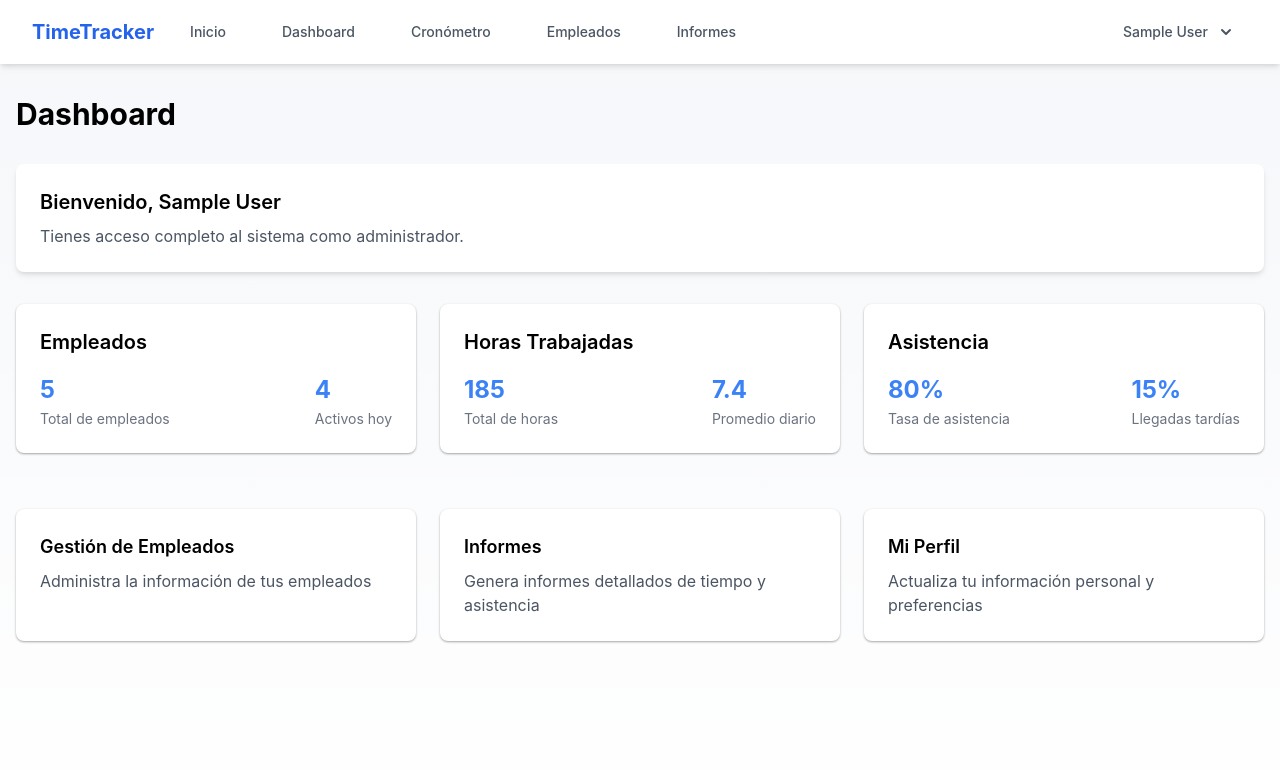
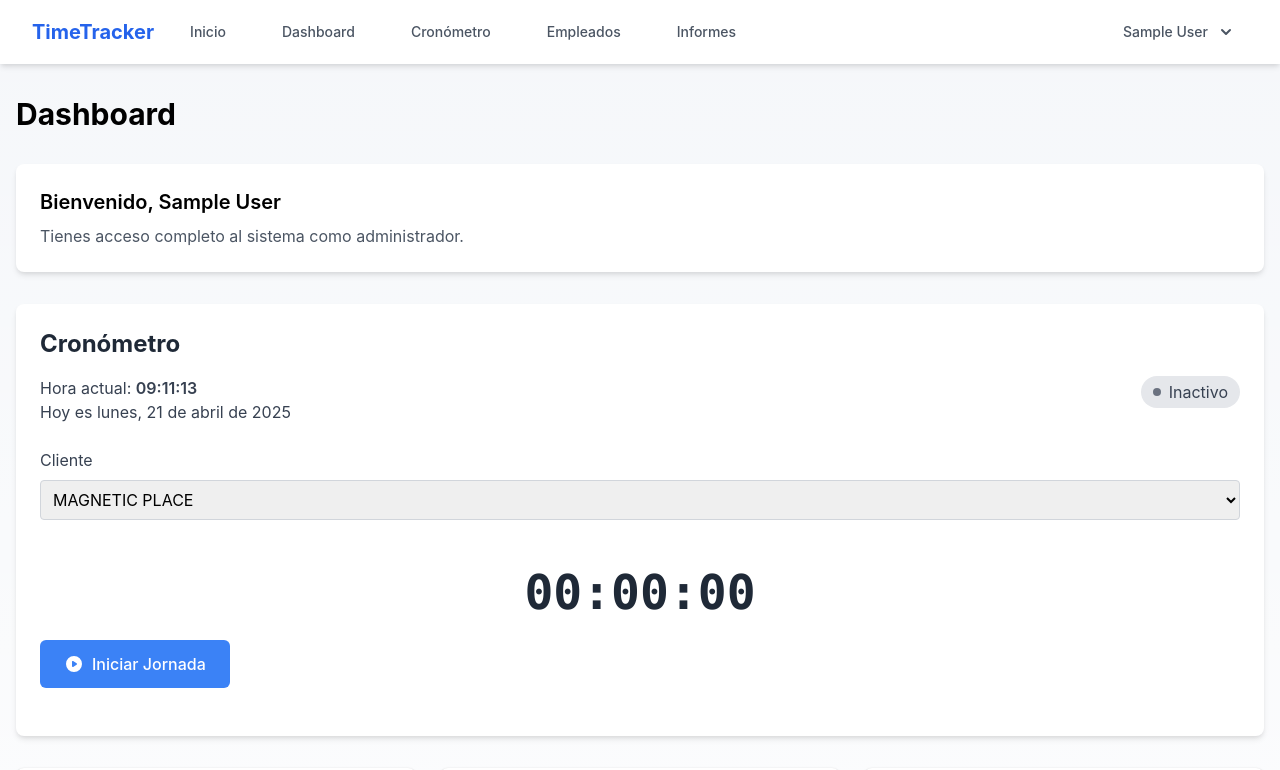
Before and after one commit to diegobarbosa88/timetracker3, a Next.js app: page /dashboard in a window 1280 px wide. Shown: the top 770 px of the page. Built offline with nearby package versions, Linux system fonts and the light colour scheme; sample sign-in values are in the browser's storage.

Commit message:
Add files via upload

```diff
--- a/src/app/dashboard/page.tsx
+++ b/src/app/dashboard/page.tsx
@@ -1,6 +1,6 @@
 'use client';
 
-import React, { useEffect } from 'react';
+import React, { useState, useEffect } from 'react';
 import { useRouter } from 'next/navigation';
 import { useAuth, withAuth } from '../../lib/auth';
 
@@ -8,6 +8,147 @@ import { useAuth, withAuth } from '../../lib/auth';
 function DashboardPage() {
   const { user, isAuthenticated } = useAuth();
   const router = useRouter();
+
+  // Estados para el cronómetro
+  const [currentTime, setCurrentTime] = useState('');
+  const [currentDate, setCurrentDate] = useState('');
+  const [timer, setTimer] = useState('00:00:00');
+  const [isRunning, setIsRunning] = useState(false);
+  const [startTime, setStartTime] = useState(null);
+  const [elapsedTime, setElapsedTime] = useState(0);
+  const [selectedClient, setSelectedClient] = useState('MAGNETIC PLACE');
+
+  // Lista de clientes (en una aplicación real, esto vendría de una API o base de datos)
+  const clients = [
+    'MAGNETIC PLACE',
+    'Cliente A',
+    'Cliente B',
+    'Cliente C'
+  ];
+
+  // Actualizar hora y fecha actual
+  useEffect(() => {
+    const updateDateTime = () => {
+      const now = new Date();
+
+      // Formatear hora actual (HH:MM:SS)
+      const hours = String(now.getHours()).padStart(2, '0');
+      const minutes = String(now.getMinutes()).padStart(2, '0');
+      const seconds = String(now.getSeconds()).padStart(2, '0');
+      setCurrentTime(`${hours}:${minutes}:${seconds}`);
+
+      // Formatear fecha actual (día de la semana, día de mes de año)
+      const days = ['domingo', 'lunes', 'martes', 'miércoles', 'jueves', 'viernes', 'sábado'];
+      const months = ['enero', 'febrero', 'marzo', 'abril', 'mayo', 'junio', 'julio', 'agosto', 'septiembre', 'octubre', 'noviembre', 'diciembre'];
+
+      const dayOfWeek = days[now.getDay()];
+      const dayOfMonth = now.getDate();
+      const month = months[now.getMonth()];
+      const year = now.getFullYear();
+
+      setCurrentDate(`Hoy es ${dayOfWeek}, ${dayOfMonth} de ${month} de ${year}`);
+    };
+
+    // Actualizar inmediatamente y luego cada segundo
+    updateDateTime();
+    const interval = setInterval(updateDateTime, 1000);
+
+    return () => clearInterval(interval);
+  }, []);
+
+  // Manejar el cronómetro
+  useEffect(() => {
+    let intervalId;
+
+    if (isRunning) {
+      intervalId = setInterval(() => {
+        const now = Date.now();
+        const newElapsedTime = elapsedTime + (now - startTime);
+        setStartTime(now);
+        setElapsedTime(newElapsedTime);
+
+        // Formatear tiempo transcurrido
+        const totalSeconds = Math.floor(newElapsedTime / 1000);
+        const hours = String(Math.floor(totalSeconds / 3600)).padStart(2, '0');
+        const minutes = String(Math.floor((totalSeconds % 3600) / 60)).padStart(2, '0');
+        const seconds = String(totalSeconds % 60).padStart(2, '0');
+
+        setTimer(`${hours}:${minutes}:${seconds}`);
+      }, 1000);
+    }
+
+    return () => clearInterval(intervalId);
+  }, [isRunning, startTime, elapsedTime]);
+
+  // Iniciar o pausar el cronómetro
+  const toggleTimer = () => {
+    if (!isRunning) {
+      // Iniciar el cronómetro
+      setStartTime(Date.now());
+      setIsRunning(true);
+
+      // Guardar en localStorage o enviar a la API (en una implementación real)
+      const startRecord = {
+        userId: user?.id,
+        clientId: selectedClient,
+        startTime: new Date().toISOString(),
+        date: new Date().toLocaleDateString()
+      };
+
+      // Simulación de guardado
+      console.log('Inicio de jornada registrado:', startRecord);
+      localStorage.setItem('currentTimeRecord', JSON.stringify(startRecord));
+    } else {
+      // Pausar el cronómetro
+      setIsRunning(false);
+
+      // Guardar en localStorage o enviar a la API (en una implementación real)
+      const endRecord = {
+        userId: user?.id,
+        clientId: selectedClient,
+        endTime: new Date().toISOString(),
+        elapsedTime: elapsedTime,
+        date: new Date().toLocaleDateString()
+      };
+
+      // Simulación de guardado
+      console.log('Fin de jornada registrado:', endRecord);
+      localStorage.removeItem('currentTimeRecord');
+
+      // Reiniciar el cronómetro
+      setTimer('00:00:00');
+      setElapsedTime(0);
+    }
+  };
+
+  // Verificar si hay una jornada en progreso al cargar la página
+  useEffect(() => {
+    const savedRecord = localStorage.getItem('currentTimeRecord');
+    if (savedRecord) {
+      try {
+        const record = JSON.parse(savedRecord);
+        const savedStartTime = new Date(record.startTime).getTime();
+        const now = Date.now();
+        const savedElapsedTime = now - savedStartTime;
+
+        setSelectedClient(record.clientId);
+        setStartTime(now);
+        setElapsedTime(savedElapsedTime);
+        setIsRunning(true);
+
+        // Formatear tiempo transcurrido
+        const totalSeconds = Math.floor(savedElapsedTime / 1000);
+        const hours = String(Math.floor(totalSeconds / 3600)).padStart(2, '0');
+        const minutes = String(Math.floor((totalSeconds % 3600) / 60)).padStart(2, '0');
+        const seconds = String(totalSeconds % 60).padStart(2, '0');
+
+        setTimer(`${hours}:${minutes}:${seconds}`);
+      } catch (error) {
+        console.error('Error al cargar el registro de tiempo guardado:', error);
+        localStorage.removeItem('currentTimeRecord');
+      }
+    }
+  }, []);
 
   return (
     <div className="container mx-auto px-4 py-8">
@@ -23,6 +164,59 @@ function DashboardPage() {
             ? 'Tienes acceso completo al sistema como administrador.'
             : 'Bienvenido al sistema de seguimiento de tiempo.'}
         </p>
+      </div>
+
+      {/* Cronómetro integrado */}
+      <div className="bg-white shadow-md rounded-lg p-6 mb-8">
+        <h2 className="text-2xl font-bold text-gray-800 mb-4">Cronómetro</h2>
+
+        <div className="grid grid-cols-1 md:grid-cols-2 gap-4 mb-6">
+          <div>
+            <p className="text-gray-700">Hora actual: <span className="font-semibold">{currentTime}</span></p>
+            <p className="text-gray-700">{currentDate}</p>
+          </div>
+          <div className="flex items-start justify-end">
+            <div className="inline-flex items-center px-3 py-1 rounded-full bg-gray-200 text-gray-700">
+              <span className={`w-2 h-2 mr-2 rounded-full ${isRunning ? 'bg-green-500' : 'bg-gray-500'}`}></span>
+              {isRunning ? 'Activo' : 'Inactivo'}
+            </div>
+          </div>
+        </div>
+
+        <div className="mb-6">
+          <label htmlFor="client" className="block text-gray-700 mb-2">Cliente</label>
+          <select
+            id="client"
+            className="w-full p-2 border border-gray-300 rounded focus:outline-none focus:ring-2 focus:ring-blue-500"
+            value={selectedClient}
+            onChange={(e) => setSelectedClient(e.target.value)}
+            disabled={isRunning}
+          >
+            {clients.map((client) => (
+              <option key={client} value={client}>{client}</option>
+            ))}
+          </select>
+        </div>
+
+        <div className="text-center py-6">
+          <div className="text-5xl font-mono font-bold text-gray-800 mb-6">{timer}</div>
+
+          <button
+            onClick={toggleTimer}
+            className={`flex items-center justify-center px-6 py-3 rounded-md text-white font-medium ${
+              isRunning ? 'bg-red-500 hover:bg-red-600' : 'bg-blue-500 hover:bg-blue-600'
+            }`}
+          >
+            <svg xmlns="http://www.w3.org/2000/svg" className="h-5 w-5 mr-2" viewBox="0 0 20 20" fill="currentColor">
+              {isRunning ? (
+                <path fillRule="evenodd" d="M10 18a8 8 0 100-16 8 8 0 000 16zM8 7a1 1 0 00-1 1v4a1 1 0 001 1h4a1 1 0 001-1V8a1 1 0 00-1-1H8z" clipRule="evenodd" />
+              ) : (
+                <path fillRule="evenodd" d="M10 18a8 8 0 100-16 8 8 0 000 16zM9.555 7.168A1 1 0 008 8v4a1 1 0 001.555.832l3-2a1 1 0 000-1.664l-3-2z" clipRule="evenodd" />
+              )}
+            </svg>
+            {isRunning ? 'Finalizar Jornada' : 'Iniciar Jornada'}
+          </button>
+        </div>
       </div>
 
       {/* Métricas clave */}
```
